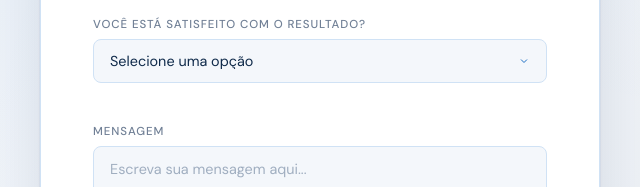
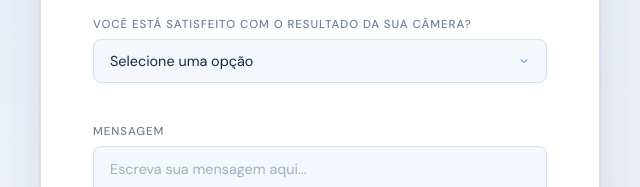
Before and after one commit to GuBidin/Sprint2-webdev, a plain HTML site: page index.html in a window 1280 px wide. Shown: the part 841-1028 px from the top of the page, 320-960 px from the left. Drawn offline with nearby package versions, Linux system fonts and the light colour scheme.

Commit message:
finalizando projeto.

```diff
--- a/index.html
+++ b/index.html
@@ -40,7 +40,7 @@
       </div>
 
       <div class="form-group">
-        <label for="assunto">Você está satisfeito com o resultado?</label>
+        <label for="assunto">Você está satisfeito com o resultado da sua câmera?</label>
         <select id="assunto">
           <option value="">Selecione uma opção</option>
           <option value="sim">Sim</option>
@@ -55,6 +55,8 @@
         <span class="field-error" id="mensagemErro"></span>
       </div>
 
+
+
       <button type="submit" class="btn-enviar">ENVIAR</button>
 
       <div id="sucesso" class="sucesso" hidden>
--- a/script.js
+++ b/script.js
@@ -74,8 +74,8 @@ function marcarValido(campo) {
 function validarCampos() {
   let valido = true;
 
-  const nome     = document.getElementById('nome');
-  const email    = document.getElementById('email');
+  const nome = document.getElementById('nome');
+  const email = document.getElementById('email');
   const telefone = document.getElementById('telefone');
   const assunto  = document.getElementById('assunto');
   const mensagem = document.getElementById('mensagem');
```
